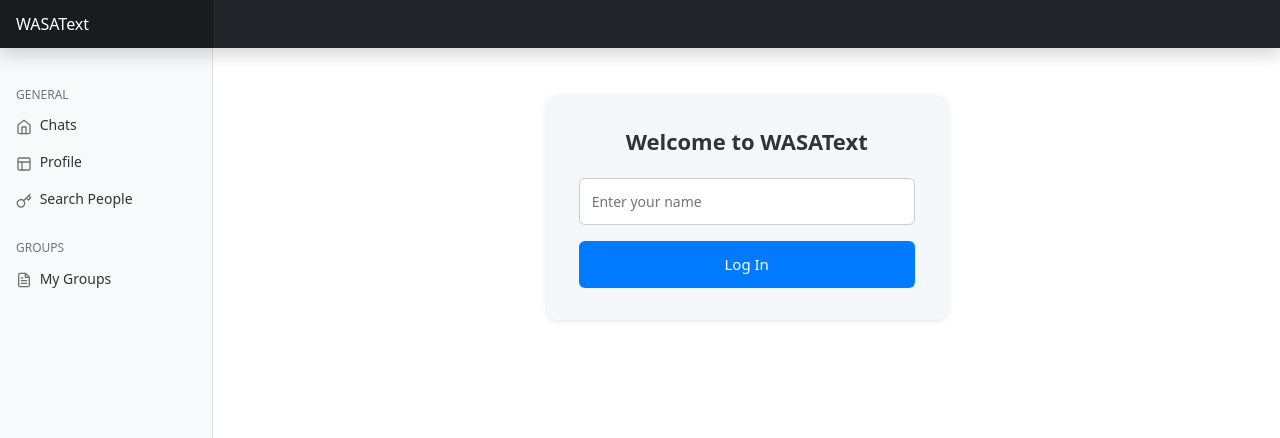
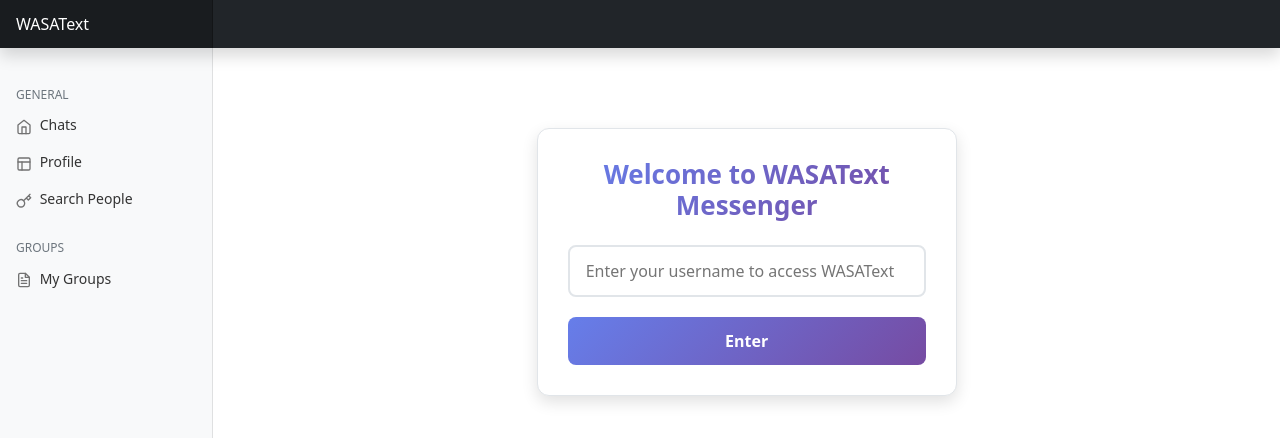
Before and after one commit to nazerke1234/wasa, a Vue app in the folder webui/: page /#/ in a window 1280 px wide. Shown: the top 438 px of the page. Built offline with nearby package versions, Linux system fonts and the light colour scheme.

Commit message:
Update LoginView.vue

```diff
--- a/webui/src/views/LoginView.vue
+++ b/webui/src/views/LoginView.vue
@@ -1,148 +1,169 @@
+<script>
+export default {
+  data() {
+    localStorage.clear();
+    return {
+      errorNotification: null,
+      usernameInput: "",
+      userProfile: {
+        identifier: "",
+        displayName: "",
+      },
+    };
+  },
+  methods: {
+    async fetchDefaultAvatar() {
+      try {
+          const imageResponse = await fetch('/nopfp.jpg');
+          const imageBlob = await imageResponse.blob();
+          const fileReader = new FileReader();
+          return new Promise((resolve, reject) => {
+              fileReader.onload = () => {
+                  const base64Data = fileReader.result.toString().split(',')[1];
+                  resolve(base64Data);
+              };
+              fileReader.onerror = reject;
+              fileReader.readAsDataURL(imageBlob);
+          });
+      } catch (fetchError) {
+          console.error('Unable to load default avatar:', fetchError);
+          return null;
+      }
+    },
+    async processLogin() {
+      if (this.usernameInput.trim() === "") {
+        this.errorNotification = "Please enter your username.";
+        return;
+      }
+      try {
+        const avatarData = await this.fetchDefaultAvatar();
+        const apiResponse = await this.$axios.post("/session", {
+          name: this.usernameInput,
+          photo: avatarData,
+        }, {
+          headers: {
+            'Content-Type': 'application/json'
+          }
+        });
+        if (apiResponse.data.identifier) {
+          this.userProfile.identifier = apiResponse.data.identifier;
+          this.userProfile.displayName = this.usernameInput;
+        } else {
+          throw new Error("Invalid server response. Missing user identifier.");
+        }
+        localStorage.setItem("token", this.userProfile.identifier);
+        localStorage.setItem("name", this.userProfile.displayName);
+        this.$router.push({ path: "/home" });
+      } catch (apiError) {
+        if (apiError.response && apiError.response.status === 400) {
+          this.errorNotification =
+            "Please verify all fields and try again.";
+        } else if (apiError.response && apiError.response.status === 500) {
+          this.errorNotification =
+            "Server error occurred. Please try again later.";
+        } else {
+          this.errorNotification = apiError.toString();
+        }
+      }
+    },
+  },
+};
+</script>
+
 <template>
-  <div class="login-wrapper">
-    <div class="login-box">
-      <h2 class="welcome-text">Welcome to WASAText</h2>
-      <div class="form-section">
+  <div class="auth-panel">
+    <h1 class="app-welcome">Welcome to WASAText Messenger</h1>
+    <div class="input-section">
       <input
-          v-model="userName"
         type="text"
-          placeholder="Enter your name"
-          class="name-input"
+        id="username-field"
+        v-model="usernameInput"
+        class="username-input"
+        placeholder="Enter your username to access WASAText"
+        @keyup.enter="processLogin"
       />
-        <button @click="handleLogin" class="submit-btn">Log In</button>
+      <button class="auth-button" type="button" @click="processLogin">Enter</button>
     </div>
-      <ErrorMsg v-if="error" :msg="error" />
-    </div>
+    <ErrorMsg v-if="errorNotification" :msg="errorNotification"></ErrorMsg>
   </div>
 </template>
 
-<script>
-import ErrorMsg from '../components/ErrorMsg.vue';
-
-export default {
-  components: { ErrorMsg },
-  data() {
-    localStorage.clear();
-    return {
-      userName: '',
-      error: null,
-      identity: {
-        token: '',
-        displayName: ''
-      }
-    };
-  },
-  methods: {
-    async fetchDefaultImage() {
-      try {
-        const res = await fetch('/nopfp.jpg');
-        const blob = await res.blob();
-        return await this.toBase64(blob);
-      } catch (e) {
-        console.error('Failed to fetch default image:', e);
-        return null;
-      }
-    },
-    toBase64(blob) {
-      return new Promise((resolve, reject) => {
-        const reader = new FileReader();
-        reader.onloadend = () => resolve(reader.result.split(',')[1]);
-        reader.onerror = reject;
-        reader.readAsDataURL(blob);
-      });
-    },
-    async handleLogin() {
-      if (!this.userName.trim()) {
-        this.error = 'Name is required.';
-        return;
+<style scoped>
+.auth-panel {
+  max-width: 420px;
+  margin: 80px auto;
+  text-align: center;
+  padding: 30px;
+  border: 1px solid #e1e5e9;
+  border-radius: 12px;
+  background-color: #ffffff;
+  box-shadow: 0 6px 16px rgba(0, 0, 0, 0.12);
 }
 
-      try {
-        const defaultPhoto = await this.fetchDefaultImage();
-        const response = await this.$axios.post('/session', {
-          name: this.userName,
-          photo: defaultPhoto
-        }, {
-          headers: { 'Content-Type': 'application/json' }
-        });
-
-        const id = response.data.identifier;
-        if (!id) {
-          throw new Error('Missing identifier in response.');
+.app-welcome {
+  font-size: 26px;
+  font-weight: 600;
+  margin-bottom: 24px;
+  color: #2c3e50;
+  background: linear-gradient(135deg, #667eea 0%, #764ba2 100%);
+  -webkit-background-clip: text;
+  -webkit-text-fill-color: transparent;
+  background-clip: text;
 }
 
-        this.identity.token = id;
-        this.identity.displayName = this.userName;
-
-        localStorage.setItem('token', id);
-        localStorage.setItem('name', this.userName);
-
-        this.$router.push('/home');
-      } catch (err) {
-        if (err.response?.status === 400) {
-          this.error = 'Please fill in the name correctly.';
-        } else if (err.response?.status === 500) {
-          this.error = 'Server error occurred.';
-        } else {
-          this.error = err.message || 'Login failed.';
-        }
-      }
-    }
-  }
-};
-</script>
-
-<style scoped>
-.login-wrapper {
+.input-section {
   display: flex;
-  justify-content: center;
+  flex-direction: column;
   align-items: center;
-  padding: 3rem;
+  gap: 12px;
 }
 
-.login-box {
-  background: #f5f8fa;
-  padding: 2rem;
-  border-radius: 10px;
-  max-width: 400px;
+.username-input {
+  padding: 12px 16px;
   width: 100%;
-  box-shadow: 0 1px 6px rgba(0, 0, 0, 0.1);
-  text-align: center;
+  margin-bottom: 8px;
+  border: 2px solid #e1e5e9;
+  border-radius: 8px;
+  font-size: 16px;
+  transition: border-color 0.3s ease, box-shadow 0.3s ease;
 }
 
-.welcome-text {
-  font-size: 22px;
-  font-weight: bold;
-  margin-bottom: 1.5rem;
-  color: #333;
+.username-input:focus {
+  outline: none;
+  border-color: #667eea;
+  box-shadow: 0 0 0 3px rgba(102, 126, 234, 0.1);
 }
 
-.form-section {
-  display: flex;
-  flex-direction: column;
-  gap: 1rem;
-}
-
-.name-input {
-  padding: 0.75rem;
-  border: 1px solid #ccc;
-  border-radius: 6px;
-  font-size: 14px;
+.auth-button {
+  padding: 12px 24px;
+  background: linear-gradient(135deg, #667eea 0%, #764ba2 100%);
+  color: white;
+  border: none;
+  border-radius: 8px;
+  cursor: pointer;
+  font-size: 16px;
+  font-weight: 600;
+  transition: transform 0.2s ease, box-shadow 0.2s ease;
   width: 100%;
 }
 
-.submit-btn {
-  background-color: #007bff;
-  color: white;
-  border: none;
-  padding: 0.75rem;
-  border-radius: 6px;
-  font-size: 15px;
-  cursor: pointer;
-  transition: background 0.2s ease;
+.auth-button:hover {
+  transform: translateY(-2px);
+  box-shadow: 0 4px 12px rgba(102, 126, 234, 0.4);
 }
 
-.submit-btn:hover {
-  background-color: #0056b3;
+.auth-button:active {
+  transform: translateY(0);
+}
+
+@media (max-width: 480px) {
+  .auth-panel {
+    margin: 40px 20px;
+    padding: 24px;
+  }
+
+  .app-welcome {
+    font-size: 22px;
+  }
 }
 </style>
```
Lines whose indentation alone changed are shown as unchanged.
